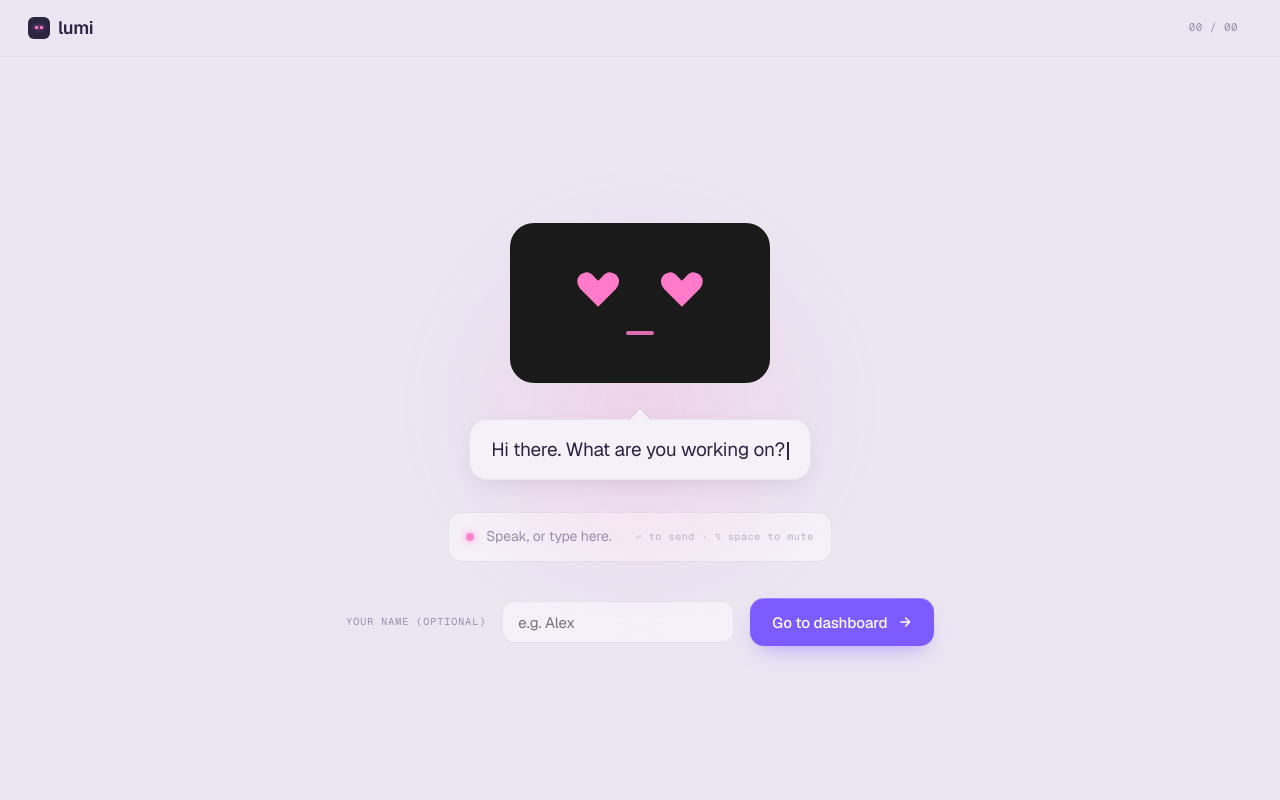
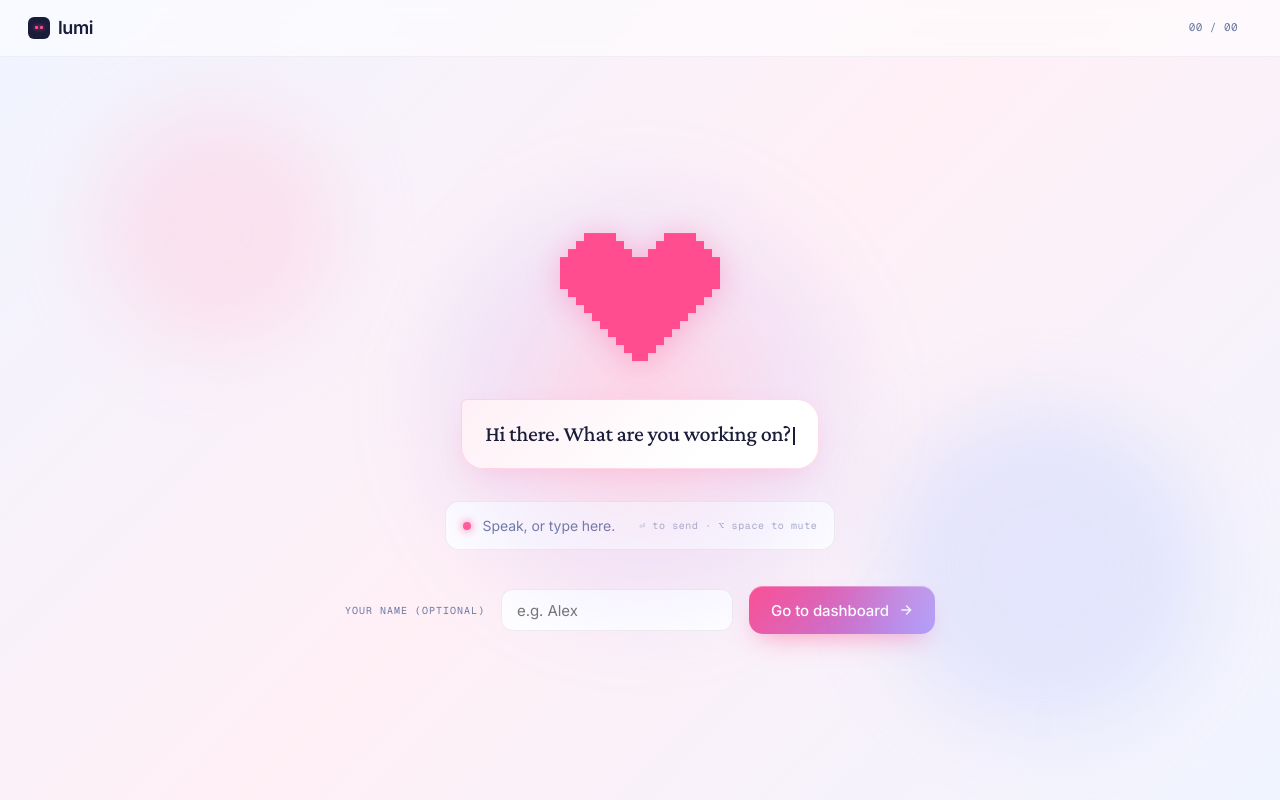
Before and after one commit to shakeabhishek/Lumi, a FastAPI app: template src/lumi/ui/web/templates/onboarding/step_9.html in a window 1280 px wide. Run offline with FastAPI, Linux system fonts and the light colour scheme; the template is opened without the code that fills it, so the values that code supplies are empty; some libraries are stand-ins or nearby versions.

Commit message:
Added onboarding mockup page

```diff
--- a/src/lumi/ui/web/static/onboarding.css
+++ b/src/lumi/ui/web/static/onboarding.css
@@ -1,28 +1,36 @@
-/* Lumi onboarding — Iris palette (pearl · violet · mint)
- * Derived from the claude.ai/design Iris theme.
+/* Lumi onboarding — Blossom palette (pink · purple · cream)
+ * Refined design cues: pastel gradient canvas, pink→purple accent gradient,
+ * deep navy text, soft cards. Crimson Pro headings + Inter body.
  */
 
 :root {
-  --iris-cream:     #EBE6F2;
-  --iris-paper:     #F5F1F9;
-  --iris-ink:       #2A2540;
-  --iris-ink-soft:  #4D466A;
-  --iris-mute:      #9690AB;
-  --iris-mute-soft: #BBB5CD;
-  --iris-line:      rgba(42, 37, 64, 0.09);
-  --iris-line-soft: rgba(42, 37, 64, 0.05);
-  --iris-accent:    #7C5CFF;
-  --iris-accent-deep:#5A3FD9;
-  --iris-accent-soft:#D6CCFF;
-  --iris-pink:      #FF7AC9;
-  --iris-green:     #4DD4B5;
+  --iris-cream:     #FAFAFD;   /* page canvas (gradient overlay handles colors) */
+  --iris-paper:     #FFFFFF;   /* elevated card surface */
+  --iris-ink:       #1A1D3A;   /* deep navy text */
+  --iris-ink-soft:  #3A3F5C;
+  --iris-mute:      #6B7AA1;   /* cool gray secondary */
+  --iris-mute-soft: #A7B0C7;
+  --iris-line:      rgba(26, 29, 58, 0.08);
+  --iris-line-soft: rgba(26, 29, 58, 0.05);
+  --iris-accent:    #FF4D8F;   /* hot pink primary */
+  --iris-accent-deep:#E63E7B;
+  --iris-accent-soft:#FFE0EC;
+  --iris-pink:      #FF4D8F;
+  --iris-purple:    #A78BFA;
+  --iris-green:     #34D399;
+  --iris-soft-pink: #FFF0F6;
+  --iris-soft-blue: #F0F4FF;
+
+  --grad-accent:    linear-gradient(135deg, #FF4D8F 0%, #A78BFA 100%);
+  --grad-page:      linear-gradient(135deg, #F0F4FF 0%, #FFF0F6 50%, #F0F4FF 100%);
 }
 
 /* ── Page shell ────────────────────────────────────────────── */
 body.onboarding {
-  background: var(--iris-cream);
+  background: var(--grad-page);
+  background-attachment: fixed;
   color: var(--iris-ink);
-  font-family: 'Geist', -apple-system, BlinkMacSystemFont, 'Segoe UI', sans-serif;
+  font-family: 'Inter', -apple-system, BlinkMacSystemFont, 'Segoe UI', sans-serif;
   font-size: 15px;
   line-height: 1.55;
   letter-spacing: -0.005em;
@@ -43,7 +57,9 @@ body.onboarding code {
   align-items: center;
   justify-content: space-between;
   border-bottom: 1px solid var(--iris-line-soft);
-  background: var(--iris-cream);
+  background: rgba(255, 255, 255, 0.55);
+  backdrop-filter: blur(8px);
+  -webkit-backdrop-filter: blur(8px);
 }
 
 .ob-wordmark {
@@ -190,12 +206,16 @@ body.onboarding code {
 }
 .ob-btn:disabled { opacity: 0.4; cursor: not-allowed; }
 .ob-btn--primary {
-  background: var(--iris-accent);
+  background: var(--grad-accent);
   color: #fff;
-  box-shadow: 0 1px 0 rgba(255,255,255,0.25) inset,
-              0 10px 22px -10px rgba(124, 92, 255, 0.6);
+  box-shadow: 0 1px 0 rgba(255,255,255,0.30) inset,
+              0 12px 26px -10px rgba(255, 77, 143, 0.55);
 }
-.ob-btn--primary:hover:not(:disabled) { transform: translateY(-1px); }
+.ob-btn--primary:hover:not(:disabled) {
+  transform: translateY(-1px);
+  box-shadow: 0 1px 0 rgba(255,255,255,0.30) inset,
+              0 16px 32px -10px rgba(255, 77, 143, 0.65);
+}
 .ob-btn--secondary {
   background: transparent;
   color: var(--iris-ink);
@@ -261,8 +279,7 @@ label.ob-card { cursor: pointer; }
 .ob-pick:has(input:checked) .ob-card {
   box-shadow:
     inset 0 0 0 2px var(--iris-accent),
-    0 1px 0 rgba(255, 255, 255, 0.8) inset,
-    0 12px 30px -16px rgba(124, 92, 255, 0.5);
+    0 14px 32px -16px rgba(255, 77, 143, 0.45);
 }
 
 /* ── Inputs ────────────────────────────────────────────────── */
@@ -340,10 +357,24 @@ label.ob-card { cursor: pointer; }
   width: 520px;
   height: 520px;
   border-radius: 50%;
-  background: radial-gradient(circle, rgba(255, 122, 201, 0.18) 0%, transparent 60%);
-  filter: blur(20px);
+  background: radial-gradient(circle, rgba(255, 77, 143, 0.18) 0%, rgba(167, 139, 250, 0.12) 45%, transparent 70%);
+  filter: blur(28px);
   top: 12%;
   pointer-events: none;
+}
+.ob-blob {
+  position: absolute;
+  border-radius: 50%;
+  opacity: 0.4;
+  filter: blur(40px);
+  pointer-events: none;
+  animation: ob-blob 12s ease-in-out infinite;
+}
+.ob-blob--pink { background: #FFC8DD; top: 10%; left: 6%; width: 240px; height: 240px; }
+.ob-blob--blue { background: #C7D2FE; bottom: 10%; right: 6%; width: 320px; height: 320px; animation-delay: -6s; }
+@keyframes ob-blob {
+  0%, 100% { transform: translate(0, 0); }
+  50%      { transform: translate(20px, -24px); }
 }
 .ob-status-line {
   font-family: 'Geist Mono', ui-monospace, monospace;
@@ -372,28 +403,41 @@ label.ob-card { cursor: pointer; }
   position: relative;
   overflow: hidden;
 }
-.ob-face--pixel    { background: #1A1A1A; }
-.ob-face--vector   { background: var(--iris-cream); }
-.ob-face--terminal { background: #001000; font-family: 'Geist Mono', monospace; color: #4DD4B5; }
+.ob-face--pixel    { background: #1A1D3A; }
+.ob-face--vector   { background: var(--iris-soft-blue); }
+.ob-face--terminal {
+  background: #061a0c;
+  font-family: 'Geist Mono', ui-monospace, monospace;
+  color: #34D399;
+  box-shadow: inset 0 0 28px rgba(52, 211, 153, 0.18);
+}
 
-.ob-face__pixel-eye {
-  display: inline-block;
-  width: 44px;
-  height: 40px;
-  margin: 0 18px;
-  /* pink heart shape using CSS clip-path */
-  background: var(--iris-pink);
-  clip-path: path('M22 36 L4 18 Q-2 10 4 4 Q12 -2 18 6 L22 10 L26 6 Q32 -2 40 4 Q46 10 40 18 Z');
-  filter: drop-shadow(0 0 6px rgba(255, 122, 201, 0.6));
+/* ── Pixel heart (THE face — ported from design bundle PixelFace.tsx) ── */
+.ob-pixel-heart {
+  --ob-heart-color: var(--iris-pink);
+  display: block;
+  filter: drop-shadow(0 4px 16px rgba(255, 77, 143, 0.35));
+  animation: ob-heart-float 3s ease-in-out infinite;
 }
-.ob-face__pixel-mouth {
-  display: block;
-  width: 28px;
-  height: 4px;
-  border-radius: 2px;
-  background: var(--iris-pink);
-  margin: 14px auto 0;
-  opacity: 0.85;
+.ob-pixel-heart__g {
+  transform-origin: center;
+  animation: ob-heart-blink 4.2s ease-in-out infinite;
+}
+.ob-pixel-heart__px {
+  fill: var(--ob-heart-color);
+}
+@keyframes ob-heart-float {
+  0%, 100% { transform: translateY(0); }
+  50%      { transform: translateY(-6px); }
+}
+@keyframes ob-heart-blink {
+  0%, 91%, 100% { transform: scale(1);    opacity: 1;   }
+  93%, 96%      { transform: scale(0.85); opacity: 0.6; }
+}
+.ob-pixel-heart-wrap {
+  display: inline-flex;
+  align-items: center;
+  justify-content: center;
 }
 .ob-face__vector-eye {
   display: inline-block;
@@ -745,29 +822,21 @@ label.ob-card { cursor: pointer; }
 }
 .ob-bubble {
   margin-top: 36px;
-  padding: 16px 22px;
-  border-radius: 18px;
-  background: var(--iris-paper);
+  padding: 18px 24px;
+  border-radius: 22px;
+  border-top-left-radius: 6px;
+  background: linear-gradient(135deg, #FFF0F6 0%, #FFFFFF 70%);
   box-shadow:
-    inset 0 0 0 1px rgba(42, 37, 64, 0.06),
-    0 6px 24px -10px rgba(42, 37, 64, 0.18);
-  font-size: 19px;
+    inset 0 0 0 1px rgba(255, 77, 143, 0.20),
+    0 10px 32px -10px rgba(255, 77, 143, 0.22);
+  font-family: 'Crimson Pro', 'Georgia', serif;
+  font-size: 22px;
+  font-weight: 500;
   color: var(--iris-ink);
   letter-spacing: -0.012em;
   max-width: 520px;
   position: relative;
   text-align: center;
-}
-.ob-bubble::before {
-  content: '';
-  position: absolute;
-  top: -7px;
-  left: 50%;
-  margin-left: -7px;
-  width: 14px; height: 14px;
-  background: var(--iris-paper);
-  transform: rotate(45deg);
-  box-shadow: -1px -1px 0 rgba(42, 37, 64, 0.06);
 }
 .ob-cursor {
   display: inline-block;
--- a/src/lumi/ui/web/templates/onboarding/_base.html
+++ b/src/lumi/ui/web/templates/onboarding/_base.html
@@ -6,7 +6,7 @@
   <title>{% block title %}Lumi · setup{% endblock %}</title>
   <link rel="preconnect" href="https://fonts.googleapis.com">
   <link rel="preconnect" href="https://fonts.gstatic.com" crossorigin>
-  <link href="https://fonts.googleapis.com/css2?family=Geist:wght@400;500;600&family=Geist+Mono:wght@400;500&display=swap" rel="stylesheet">
+  <link href="https://fonts.googleapis.com/css2?family=Inter:wght@400;500;600&family=Crimson+Pro:wght@500;600&family=Geist+Mono:wght@400;500&display=swap" rel="stylesheet">
   <link rel="stylesheet" href="/static/onboarding.css">
   <script src="https://unpkg.com/htmx.org@1.9.12" defer></script>
 </head>
--- /dev/null
+++ b/src/lumi/ui/web/templates/onboarding/_macros.html
@@ -0,0 +1,30 @@
+{# Pixel heart — single pixel-art heart that IS Lumi's face.
+   20x16 grid with a smooth, progressively-closing V valley at the top.
+   Gap progression at top: 6 → 4 → 2 → 0 cols. Floats + blinks via CSS. #}
+{% macro pixel_heart(size=180, color='') %}
+{% set pixels = [
+  [3,0],[4,0],[5,0],[6,0], [13,0],[14,0],[15,0],[16,0],
+  [2,1],[3,1],[4,1],[5,1],[6,1],[7,1], [12,1],[13,1],[14,1],[15,1],[16,1],[17,1],
+  [1,2],[2,2],[3,2],[4,2],[5,2],[6,2],[7,2],[8,2], [11,2],[12,2],[13,2],[14,2],[15,2],[16,2],[17,2],[18,2],
+  [0,3],[1,3],[2,3],[3,3],[4,3],[5,3],[6,3],[7,3],[8,3],[9,3],[10,3],[11,3],[12,3],[13,3],[14,3],[15,3],[16,3],[17,3],[18,3],[19,3],
+  [0,4],[1,4],[2,4],[3,4],[4,4],[5,4],[6,4],[7,4],[8,4],[9,4],[10,4],[11,4],[12,4],[13,4],[14,4],[15,4],[16,4],[17,4],[18,4],[19,4],
+  [0,5],[1,5],[2,5],[3,5],[4,5],[5,5],[6,5],[7,5],[8,5],[9,5],[10,5],[11,5],[12,5],[13,5],[14,5],[15,5],[16,5],[17,5],[18,5],[19,5],
+  [0,6],[1,6],[2,6],[3,6],[4,6],[5,6],[6,6],[7,6],[8,6],[9,6],[10,6],[11,6],[12,6],[13,6],[14,6],[15,6],[16,6],[17,6],[18,6],[19,6],
+  [1,7],[2,7],[3,7],[4,7],[5,7],[6,7],[7,7],[8,7],[9,7],[10,7],[11,7],[12,7],[13,7],[14,7],[15,7],[16,7],[17,7],[18,7],
+  [2,8],[3,8],[4,8],[5,8],[6,8],[7,8],[8,8],[9,8],[10,8],[11,8],[12,8],[13,8],[14,8],[15,8],[16,8],[17,8],
+  [3,9],[4,9],[5,9],[6,9],[7,9],[8,9],[9,9],[10,9],[11,9],[12,9],[13,9],[14,9],[15,9],[16,9],
+  [4,10],[5,10],[6,10],[7,10],[8,10],[9,10],[10,10],[11,10],[12,10],[13,10],[14,10],[15,10],
+  [5,11],[6,11],[7,11],[8,11],[9,11],[10,11],[11,11],[12,11],[13,11],[14,11],
+  [6,12],[7,12],[8,12],[9,12],[10,12],[11,12],[12,12],[13,12],
+  [7,13],[8,13],[9,13],[10,13],[11,13],[12,13],
+  [8,14],[9,14],[10,14],[11,14],
+  [9,15],[10,15]
+] %}
+<svg class="ob-pixel-heart" viewBox="0 0 20 16" width="{{ size }}" height="{{ (size * 16 / 20) | round | int }}"
+     shape-rendering="crispEdges" preserveAspectRatio="xMidYMid meet"
+     {% if color %}style="--ob-heart-color: {{ color }}"{% endif %}>
+  <g class="ob-pixel-heart__g">
+    {% for p in pixels %}<rect class="ob-pixel-heart__px" x="{{ p[0] }}" y="{{ p[1] }}" width="1" height="1"/>{% endfor %}
+  </g>
+</svg>
+{% endmacro %}
--- a/src/lumi/ui/web/templates/onboarding/step_9.html
+++ b/src/lumi/ui/web/templates/onboarding/step_9.html
@@ -1,19 +1,16 @@
 {% extends "onboarding/_base.html" %}
+{% from "onboarding/_macros.html" import pixel_heart %}
 {% block title %}All set — Lumi{% endblock %}
 {% block body %}
 
 <form method="POST" action="/onboarding/9" style="display:contents;">
   <div class="ob-greet">
+    <div class="ob-blob ob-blob--pink"></div>
+    <div class="ob-blob ob-blob--blue"></div>
     <div class="ob-glow"></div>
 
-    <div style="position:relative;">
-      <div class="ob-face ob-face--pixel" style="width:260px;height:160px;border-radius:24px;display:flex;flex-direction:column;align-items:center;justify-content:center;">
-        <div>
-          <span class="ob-face__pixel-eye"></span>
-          <span class="ob-face__pixel-eye"></span>
-        </div>
-        <span class="ob-face__pixel-mouth"></span>
-      </div>
+    <div class="ob-pixel-heart-wrap" style="position:relative;">
+      {{ pixel_heart(size=160) }}
     </div>
 
     <div class="ob-bubble">
```
Also changed, not shown: other parts of src/lumi/ui/web/static/onboarding.css (+54 -17 lines), scripts/memory_smoke.py (added, +76 -0 lines), src/lumi/runtime/memory.py (+7 -0 lines), src/lumi/ui/web/static/style.css (+194 -98 lines), src/lumi/ui/web/templates/onboarding/step_1.html (+5 -8 lines), src/lumi/ui/web/templates/onboarding/step_6.html (+10 -17 lines).
